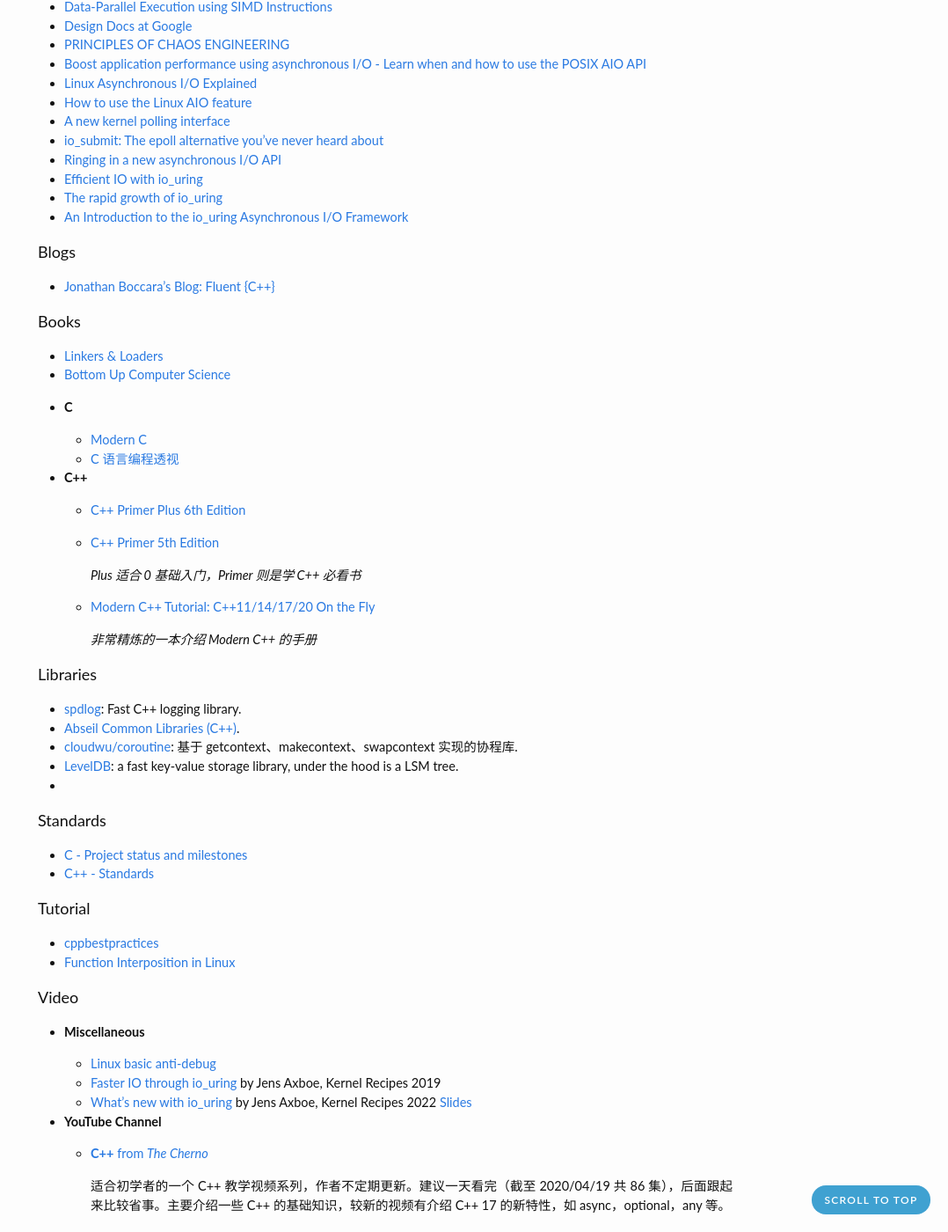
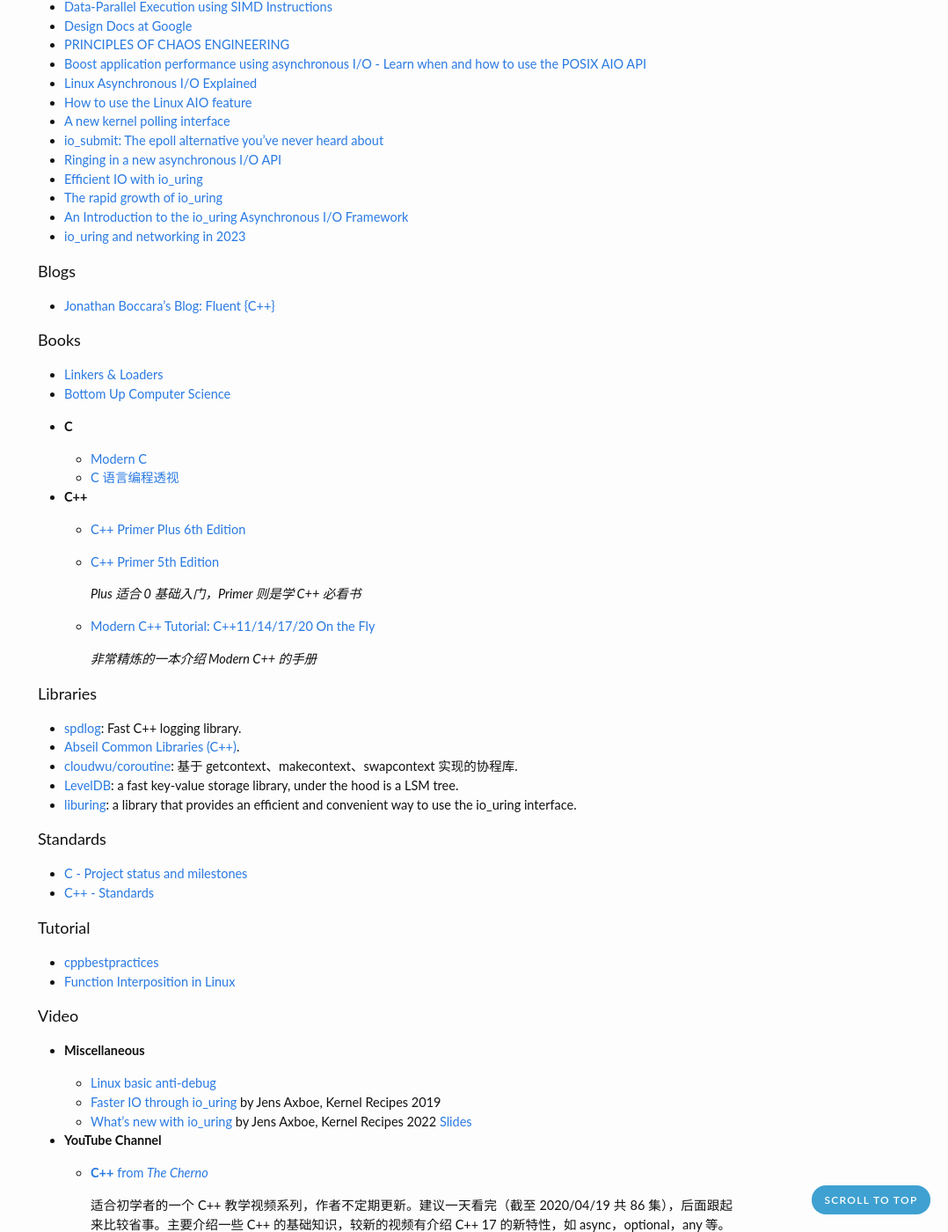
Before and after one commit to zhjwpku/zhjwpku.github.io, a Jekyll site: the page built from _posts/2019-10-07-cpp-learning-resources.md, in a window 1280 px wide and 1400 px high, scrolled down 686 px. Shown: the whole window at 88% size, without its empty margins (202-1280 px from the left). Built offline with Jekyll 4.4.1, drawn with Linux system fonts in a browser that asks for light colours; comment, search, counter and statistics services are not loaded.

Commit message:
io_uring and networking in 2023
Signed-off-by: Zhao Junwang <zhjwpku@gmail.com>

```diff
--- a/_posts/2019-10-07-cpp-learning-resources.md
+++ b/_posts/2019-10-07-cpp-learning-resources.md
@@ -43,6 +43,7 @@
 - [Efficient IO with io_uring](https://kernel.dk/io_uring.pdf)
 - [The rapid growth of io_uring](https://lwn.net/Articles/810414/)
 - [An Introduction to the io_uring Asynchronous I/O Framework](https://blogs.oracle.com/linux/post/an-introduction-to-the-io-uring-asynchronous-io-framework)
+- [io_uring and networking in 2023](https://github.com/axboe/liburing/wiki/io_uring-and-networking-in-2023)
 
 <h4>Blogs</h4>
 
@@ -76,7 +77,7 @@
 - [Abseil Common Libraries (C++)][abseil-cpp].
 - [cloudwu/coroutine](https://github.com/cloudwu/coroutine): 基于 getcontext、makecontext、swapcontext 实现的协程库.
 - [LevelDB][leveldb]: a fast key-value storage library, under the hood is a LSM tree.
--
+- [liburing][liburing]: a library that provides an efficient and convenient way to use the io_uring interface.
 
 <h4>Standards</h4>
 
@@ -170,3 +171,4 @@
 [design-docs-at-google]: https://www.industrialempathy.com/posts/design-docs-at-google/
 [principlesofchaos]: http://principlesofchaos.org/
 [leveldb]: https://github.com/google/leveldb
+[liburing]: https://github.com/axboe/liburing
```
